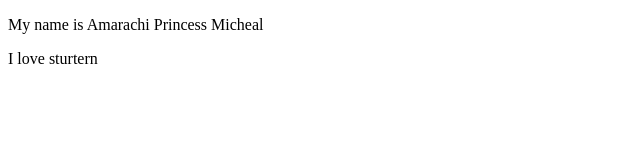
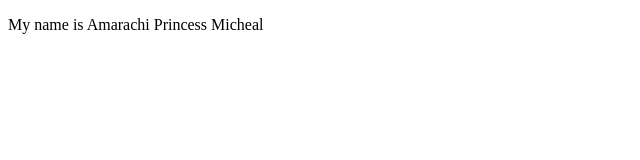
Before and after one commit to A-Micheal/Stutern-assignment, a plain HTML site: page index.html in a window 1280 px wide. Shown: the full height of the page, 0-640 px from the left. Drawn offline with Linux system fonts and the light colour scheme.

Commit message:
Update index.html

```diff
--- a/index.html
+++ b/index.html
@@ -11,7 +11,7 @@
 
  <p>My name is Amarachi Princess
  Micheal</p>
- <p> I love sturtern</p>
+
 
 </body>
 </html>
```
